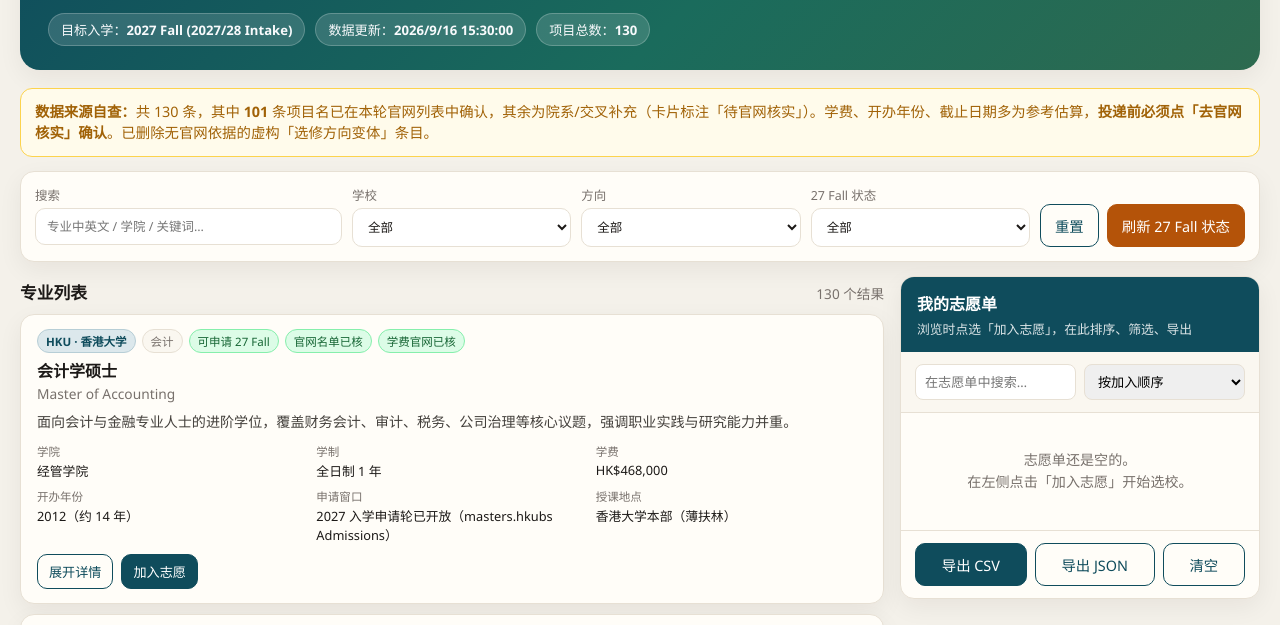
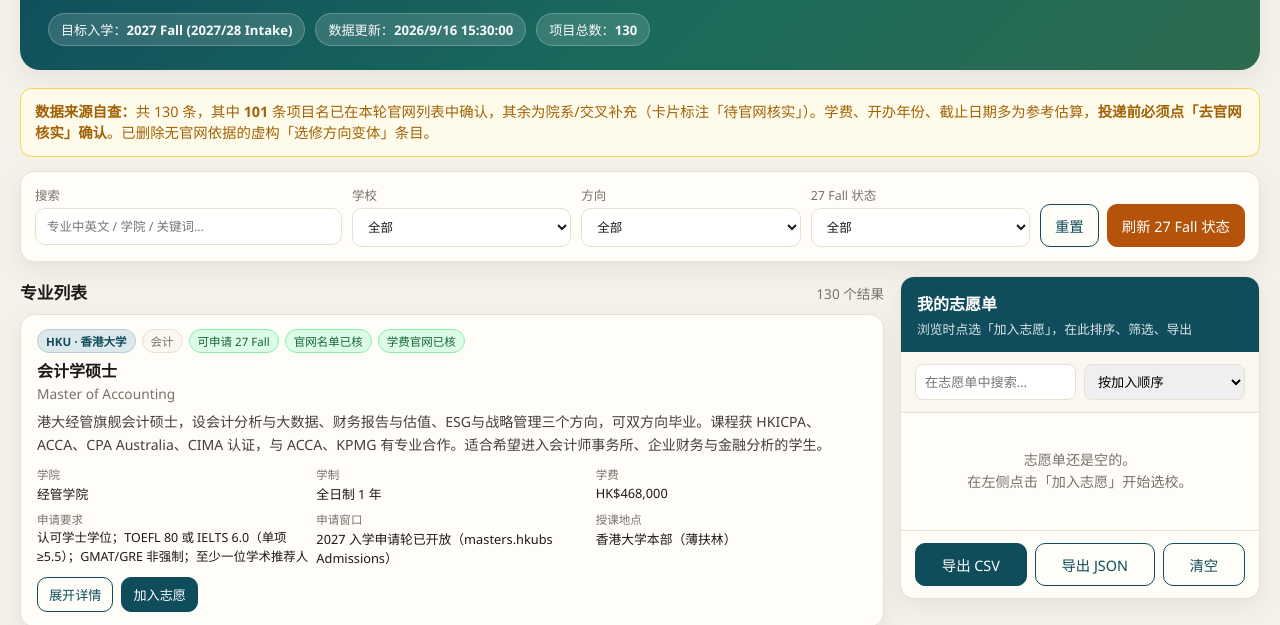
Before and after one commit to ghostLLC/hk5-masters-guide, a plain HTML site: page index.html in a window 1280 px wide. Shown: the part 126-751 px from the top of the page. Drawn offline with Linux system fonts and the light colour scheme.

Commit message:
增强专业简介展示，修复志愿单过期数据，卡片点击直达官网

```diff
--- a/app.js
+++ b/app.js
@@ -17,7 +17,10 @@
   function loadWish() {
     try {
       const raw = localStorage.getItem(WISH_KEY);
-      return raw ? JSON.parse(raw) : [];
+      const arr = raw ? JSON.parse(raw) : [];
+      // 清理已从库中删除的项目（如 MBA/EMBA）
+      const ids = new Set(PROGRAMMES.map(p => p.id));
+      return Array.isArray(arr) ? arr.filter(w => w && ids.has(w.id)) : [];
     } catch { return []; }
   }
   function saveWish() {
@@ -138,12 +141,12 @@
               <p class="en"><a class="prog-link" href="${p.website}" target="_blank" rel="noopener">${p.nameEn}</a></p>
             </div>
           </div>
-          <p class="desc">${p.desc}</p>
+          <p class="desc">${p.desc || ""}</p>
           <div class="meta-grid">
             <div><div class="k">学院</div><div class="v">${p.facultyCn || p.faculty}</div></div>
             <div><div class="k">学制</div><div class="v">${p.durationText}</div></div>
             <div><div class="k">学费</div><div class="v">${fmtTuition(p)}</div></div>
-            <div><div class="k">开办年份</div><div class="v">${p.foundedYear}（约 ${yearsAgo(p.foundedYear)} 年）</div></div>
+            <div><div class="k">申请要求</div><div class="v req-text">${p.requirements || "见官网"}</div></div>
             <div><div class="k">申请窗口</div><div class="v">${p.applyWindow}</div></div>
             <div><div class="k">授课地点</div><div class="v">${p.location}</div></div>
           </div>
@@ -152,10 +155,18 @@
             <button class="btn" data-act="wish">${wished ? "已在志愿单" : "加入志愿"}</button>
           </div>
           <div class="detail">
+            <div class="detail-block">
+              <div class="detail-label">专业简介</div>
+              <div class="detail-body">${p.desc || "—"}</div>
+            </div>
+            <div class="detail-block">
+              <div class="detail-label">申请要求</div>
+              <div class="detail-body">${p.requirements || "—"}</div>
+            </div>
             <dl>
-              <dt>申请要求</dt><dd>${p.requirements}</dd>
-              <dt>完整英文名</dt><dd>${p.nameEn}</dd>
+              <dt>英文名</dt><dd>${p.nameEn}</dd>
               <dt>学院（英文）</dt><dd>${p.faculty}</dd>
+              <dt>学制 / 开办</dt><dd>${p.durationText}（约 ${p.durationYears} 年）· ${p.foundedYear} 年起（约 ${yearsAgo(p.foundedYear)} 年）</dd>
               ${p.tuitionNote ? `<dt>学费说明</dt><dd>${p.tuitionNote}</dd>` : ""}
               ${p.jointPartner ? `<dt>联培学校/企业</dt><dd>${p.jointPartner}</dd>` : ""}
               <dt>27 Fall 状态</dt><dd>${st.label}</dd>
@@ -275,6 +286,8 @@
         <tr><th>允许投递时间</th><td>${p.applyWindow}</td></tr>
         <tr><th>联培学校/企业</th><td>${p.jointPartner || "—"}</td></tr>
         <tr><th>授课地点</th><td>${p.location}</td></tr>
+        <tr><th>专业简介</th><td>${p.desc || "—"}</td></tr>
+        <tr><th>申请要求</th><td>${p.requirements || "—"}</td></tr>
         <tr><th>官网</th><td><a class="prog-link" href="${p.website}" target="_blank" rel="noopener">${p.website}</a></td></tr>
         <tr><th>数据可信度</th><td>${p.sourceConfidence === "official-listed" ? "官网名单已确认" : "待官网核实（投递前请务必打开官网确认）"}</td></tr>
       </table>
--- a/data.js
+++ b/data.js
@@ -15,7 +15,7 @@ const PROGRAMMES = [
     "nameEn": "Master of Accounting",
     "nameCn": "会计学硕士",
     "category": "会计",
-    "desc": "面向会计与金融专业人士的进阶学位，覆盖财务会计、审计、税务、公司治理等核心议题，强调职业实践与研究能力并重。",
+    "desc": "港大经管旗舰会计硕士，设会计分析与大数据、财务报告与估值、ESG与战略管理三个方向，可双方向毕业。课程获 HKICPA、ACCA、CPA Australia、CIMA 认证，与 ACCA、KPMG 有专业合作。适合希望进入会计师事务所、企业财务与金融分析的学生。",
     "requirements": "认可学士学位；TOEFL 80 或 IELTS 6.0（单项≥5.5）；GMAT/GRE 非强制；至少一位学术推荐人",
     "tuitionHkd": 468000,
     "tuitionNote": "HK$468,000（2027 intake 官方 Composition Fee）",
@@ -41,7 +41,7 @@ const PROGRAMMES = [
     "nameEn": "Master of Accounting Analytics",
     "nameCn": "会计分析硕士",
     "category": "会计",
-    "desc": "新设交叉项目，将数据分析、人工智能与会计审计深度融合，培养智能财务与审计科技人才。",
+    "desc": "培养兼具会计专业知识与数据分析能力的复合人才，聚焦用数据、统计与计算模型解决审计、税务、法务会计与管理决策问题。课程含会计分析基础、高级会计分析、数据挖掘与深度学习等，获 HKICPA、CPA Australia、ACCA、CGMA 认证。",
     "requirements": "认可学士学位；TOEFL 80 或 IELTS 6.0（单项≥5.5）",
     "tuitionHkd": 468000,
     "tuitionNote": "HK$468,000（2027 intake 官方 Composition Fee）",
@@ -67,7 +67,7 @@ const PROGRAMMES = [
     "nameEn": "Master of Artificial Intelligence in Business",
     "nameCn": "商业人工智能硕士",
     "category": "信息系统",
-    "desc": "新设前沿项目，培养将生成式 AI、机器学习落地商业场景的产品、战略与管理人才。",
+    "desc": "面向商业场景的人工智能硕士，覆盖机器学习、生成式 AI 与商业落地，强调用 AI 驱动产品、运营与战略决策，适合技术与商科背景学生。",
     "requirements": "认可学士学位；TOEFL 80 或 IELTS 6.0",
     "tuitionHkd": 508000,
     "tuitionNote": "HK$508,000（2027 intake 官方 Composition Fee）",
@@ -93,7 +93,7 @@ const PROGRAMMES = [
     "nameEn": "Master of Economics",
     "nameCn": "经济学硕士",
     "category": "经济",
-    "desc": "扎实的微观、宏观、计量经济学训练，适合继续深造或进入金融、政策、咨询等领域。",
+    "desc": "系统训练微观经济学、宏观经济学、计量经济学与中国经济，毕业生可进入金融机构、政策研究、咨询或继续深造。设 Advanced Research Stream 供有志研究者选择。",
     "requirements": "认可学士学位；TOEFL 80 或 IELTS 6.0",
     "tuitionHkd": 438000,
     "tuitionNote": "HK$438,000（2027 intake 官方 Composition Fee）",
@@ -145,7 +145,7 @@ const PROGRAMMES = [
     "nameEn": "Master of Finance",
     "nameCn": "金融学硕士",
     "category": "金融",
-    "desc": "系统训练公司金融、投资分析、资产定价与风险管理，课程与 CFA 等专业资格高度衔接。",
+    "desc": "港大金融硕士，覆盖公司金融、资产定价、投资组合与风险管理，与 CFA 知识体系高度衔接，强调亚洲金融市场实践。",
     "requirements": "认可学士学位；TOEFL 80 或 IELTS 6.0；强烈建议 GMAT/GRE",
     "tuitionHkd": 508000,
     "tuitionNote": "HK$508,000（2027 intake 官方 Composition Fee）",
@@ -171,7 +171,7 @@ const PROGRAMMES = [
     "nameEn": "Master of Finance in Financial Technology",
     "nameCn": "金融科技金融学硕士",
     "category": "金融科技",
-    "desc": "融合金融与科技，覆盖区块链、数字支付、智能投顾、监管科技等，培养跨界金融科技创新人才。",
+    "desc": "金融与科技交叉项目，涵盖区块链、数字支付、智能投顾、监管科技与量化方法，培养金融科技创新与落地能力。",
     "requirements": "认可学士学位；TOEFL 80 或 IELTS 6.0",
     "tuitionHkd": 508000,
     "tuitionNote": "HK$508,000（2027 intake 官方 Composition Fee）",
@@ -197,7 +197,7 @@ const PROGRAMMES = [
     "nameEn": "Master of Global Management",
     "nameCn": "环球管理学硕士",
     "category": "管理",
-    "desc": "培养具备全球视野的管理者，强调跨文化领导力、国际商业战略与新兴市场经营。",
+    "desc": "环球管理硕士，强调跨文化领导力、国际商业战略与新兴市场经营，适合希望进入跨国企业与咨询的学生。",
     "requirements": "认可学士学位；TOEFL 80 或 IELTS 6.0",
     "tuitionHkd": 468000,
     "tuitionNote": "HK$468,000（2027 intake 官方 Composition Fee）",
@@ -223,7 +223,7 @@ const PROGRAMMES = [
     "nameEn": "Master of Science in Business Analytics",
     "nameCn": "商业分析理学硕士",
     "category": "商业分析",
-    "desc": "以数据驱动决策为核心，涵盖统计建模、机器学习、商业智能与行业应用。",
+    "desc": "以数据驱动商业决策为核心，课程覆盖统计建模、机器学习、社交网络分析、金融工程与服务运营，强调用分析工具创造商业价值。",
     "requirements": "认可学士学位；TOEFL 80 或 IELTS 6.0",
     "tuitionHkd": 468000,
     "tuitionNote": "HK$468,000（2027 intake 官方 Composition Fee）",
@@ -249,7 +249,7 @@ const PROGRAMMES = [
     "nameEn": "Master of Science in Marketing",
     "nameCn": "市场营销理学硕士",
     "category": "市场营销",
-    "desc": "覆盖消费者行为、品牌战略、数字营销与市场调研，兼顾亚洲市场特色。",
+    "desc": "市场营销硕士，覆盖消费者行为、品牌战略、数字营销与营销分析，兼顾亚洲市场特色与全球视野。",
     "requirements": "认可学士学位；TOEFL 80 或 IELTS 6.0",
     "tuitionHkd": 438000,
     "tuitionNote": "HK$438,000（2027 intake 官方 Composition Fee）",
@@ -377,7 +377,7 @@ const PROGRAMMES = [
     "nameEn": "Master of Accountancy",
     "nameCn": "会计学硕士",
     "category": "会计",
-    "desc": "AACSB/AMBA 认证，课程对接香港及国际会计师公会要求，注重专业实践与职业道德。",
+    "desc": "中大会计学硕士，对接香港及国际会计师专业资格要求，注重职业道德与实务能力，毕业生广泛进入 Big4 与企业财务。",
     "requirements": "本科学位（二等荣誉或B以上）；雅思6.5/托福79；GMAT/GRE非强制",
     "tuitionHkd": 420000,
     "tuitionNote": "HK$420,000（全日制全程，gs.cuhk 官方）",
@@ -455,7 +455,7 @@ const PROGRAMMES = [
     "nameEn": "MSc in Business Analytics",
     "nameCn": "商业分析理学硕士",
     "category": "商业分析",
-    "desc": "融合数据分析与商业决策，培养能够用数据讲故事、驱动业务增长的专业人才。",
+    "desc": "商业分析硕士，融合数据分析方法与商业决策，培养能够用数据讲故事、驱动业务增长的专业人才。2027 学费 HK$400,000。",
     "requirements": "本科学位；雅思6.5/托福79",
     "tuitionHkd": 400000,
     "tuitionNote": "HK$400,000（gs.cuhk 官方）",
@@ -505,7 +505,7 @@ const PROGRAMMES = [
     "nameEn": "MSc in Finance",
     "nameCn": "金融学理学硕士",
     "category": "金融",
-    "desc": "FT 全球排名前列（2026 全球第21），课程覆盖公司金融、投资、衍生品与金融科技。",
+    "desc": "中大金融硕士，FT 全球排名长期位居前列，覆盖公司金融、投资、衍生品与金融科技，可选全日制或兼读。",
     "requirements": "本科学位；雅思6.5/托福79；GMAT/GRE非强制但有加分",
     "tuitionHkd": 460000,
     "tuitionNote": "HK$460,000 全日制 / HK$365,000 兼读（gs.cuhk 官方）",
@@ -633,7 +633,7 @@ const PROGRAMMES = [
     "nameEn": "MSc in Management",
     "nameCn": "管理学理学硕士",
     "category": "管理",
-    "desc": "为非商科背景学生设计的综合管理硕士，覆盖战略、组织、营销、财务等核心模块。",
+    "desc": "为非商科背景学生设计的综合管理硕士，覆盖战略、组织行为、营销、财务与运营，强调实践与全球视野。",
     "requirements": "本科学位（优先非商科背景）；雅思6.5/托福79",
     "tuitionHkd": 435000,
     "tuitionNote": "HK$435,000（gs.cuhk 官方）",
@@ -659,7 +659,7 @@ const PROGRAMMES = [
     "nameEn": "MSc in Marketing",
     "nameCn": "市场营销理学硕士",
     "category": "市场营销",
-    "desc": "强调消费者洞察、数字营销与品牌战略，与业界联系紧密。",
+    "desc": "市场营销硕士，强调消费者洞察、数字营销与品牌战略，与业界联系紧密。",
     "requirements": "本科学位；雅思6.5/托福79",
     "tuitionHkd": 410000,
     "tuitionNote": "HK$410,000（gs.cuhk 官方）",
@@ -761,7 +761,7 @@ const PROGRAMMES = [
     "nameEn": "MSc in Accounting",
     "nameCn": "会计学理学硕士",
     "category": "会计",
-    "desc": "亚洲顶尖会计硕士，课程高度衔接专业资格，强调数据分析在会计中的应用。",
+    "desc": "科大会计硕士，课程高度衔接专业资格，强调数据分析在会计中的应用。2027/28 学费 HK$428,000。",
     "requirements": "本科学位；雅思6.5/托福80；建议GMAT/GRE",
     "tuitionHkd": 428000,
     "tuitionNote": "HK$428,000（2027/28 官方）",
@@ -787,7 +787,7 @@ const PROGRAMMES = [
     "nameEn": "MSc in Business Analytics",
     "nameCn": "商业分析理学硕士",
     "category": "商业分析",
-    "desc": "专设咨询实践方向与 AI-ready 课程，由业界顾问委员会支持，就业资源丰富。",
+    "desc": "科大商业分析硕士，设专项咨询实践方向与 AI-ready 课程，由业界顾问委员会支持，就业资源丰富。2027/28 学费 HK$415,000。",
     "requirements": "本科学位；雅思6.5/托福80；定量背景优先",
     "tuitionHkd": 415000,
     "tuitionNote": "HK$415,000（2027/28 官方）",
@@ -839,7 +839,7 @@ const PROGRAMMES = [
     "nameEn": "MSc in Family Office and Family Business",
     "nameCn": "家族办公室及家族企业理学硕士",
     "category": "金融",
-    "desc": "依托 Roger King 亚洲家族企业与家族办公室研究中心，培养家族财富治理与传承人才。",
+    "desc": "依托 Roger King 亚洲家族企业与家族办公室研究中心，培养家族财富治理、传承规划与家族办公室运营人才。2027/28 学费 HK$477,400。",
     "requirements": "本科学位；雅思6.5/托福80；有相关经验优先",
     "tuitionHkd": 477400,
     "tuitionNote": "HK$477,400（2027/28 官方）",
@@ -865,7 +865,7 @@ const PROGRAMMES = [
     "nameEn": "MSc in Finance",
     "nameCn": "金融学理学硕士",
     "category": "金融",
-    "desc": "亚洲最负盛名的金融硕士之一，课程覆盖公司金融、投资、金融科技与风险管理。",
+    "desc": "科大金融硕士，亚洲最负盛名的金融项目之一，覆盖公司金融、投资、风险管理与金融科技。2027/28 学费 HK$460,000。",
     "requirements": "本科学位；雅思6.5/托福80；强烈建议 GMAT/GRE",
     "tuitionHkd": 460000,
     "tuitionNote": "HK$460,000（2027/28 官方）",
@@ -1147,7 +1147,7 @@ const PROGRAMMES = [
     "nameEn": "MSc Operations and Supply Chain Management",
     "nameCn": "运营与供应链管理理学硕士",
     "category": "运营",
-    "desc": "QS 2026 全球第20、亚洲第2，运营与供应链领域极具竞争力。",
+    "desc": "运营与供应链管理硕士，QS 2026 全球第20、亚洲第2，运营与供应链领域极具竞争力。官方学费 HKD 330,000。",
     "requirements": "本科学位；雅思6.5/托福79",
     "tuitionHkd": 330000,
     "tuitionNote": "HKD 330,000（城大官方学费表）",
@@ -1199,7 +1199,7 @@ const PROGRAMMES = [
     "nameEn": "MSc Finance",
     "nameCn": "金融学理学硕士",
     "category": "金融",
-    "desc": "QS 2026 全球第53，课程覆盖公司金融、投资组合、风险管理与金融科技。",
+    "desc": "城大金融硕士，QS 2026 全球第53，覆盖公司金融、投资组合、风险管理与金融科技选修。官方学费 HKD 402,000。",
     "requirements": "本科学位；雅思6.5/托福79",
     "tuitionHkd": 402000,
     "tuitionNote": "HKD 402,000（城大官方学费表）",
@@ -1277,7 +1277,7 @@ const PROGRAMMES = [
     "nameEn": "MSc Artificial Intelligence in Business",
     "nameCn": "商业人工智能理学硕士",
     "category": "信息系统",
-    "desc": "前沿交叉项目，培养将 AI 技术落地商业场景的产品与管理人才。",
+    "desc": "商业人工智能硕士，培养将 AI 技术落地商业场景的产品与管理人才，覆盖智能系统、数据分析与商业应用。官方学费 HKD 393,000。",
     "requirements": "本科学位；雅思6.5/托福79",
     "tuitionHkd": 393000,
     "tuitionNote": "HKD 393,000（城大官方学费表）",
@@ -1485,7 +1485,7 @@ const PROGRAMMES = [
     "nameEn": "MSc Marketing",
     "nameCn": "市场营销理学硕士",
     "category": "市场营销",
-    "desc": "QS 2026 全球第40、亚洲第2，营销领域强势项目。",
+    "desc": "城大市场营销硕士，QS 2026 全球第40、亚洲第2，营销领域强势项目。官方学费 HKD 379,500。",
     "requirements": "本科学位；雅思6.5/托福79",
     "tuitionHkd": 379500,
     "tuitionNote": "HKD 379,500（城大官方学费表）",
@@ -1511,7 +1511,7 @@ const PROGRAMMES = [
     "nameEn": "MSc in Asset and Wealth Management",
     "nameCn": "资产及财富管理理学硕士",
     "category": "金融",
-    "desc": "覆盖数字资产管理与家族办公室财富管理两大方向，面向高净值服务行业。",
+    "desc": "资产与财富管理硕士，设数字资产管理与家族办公室财富管理方向，面向高净值服务行业。2027 官方学费 HK$519,000。",
     "requirements": "本科学位；雅思6.0/托福80",
     "tuitionHkd": 519000,
     "tuitionNote": "HK$519,000（官方学费页，30学分）",
@@ -1537,7 +1537,7 @@ const PROGRAMMES = [
     "nameEn": "MSc in Business Management",
     "nameCn": "商业管理理学硕士",
     "category": "管理",
-    "desc": "综合商业管理硕士，覆盖战略、营销、财务、运营等核心模块。",
+    "desc": "理大商业管理硕士，覆盖战略、营销、财务与运营核心模块，含海外暑期学校体验。2027 官方学费 HK$424,800。",
     "requirements": "本科学位；雅思6.0/托福80",
     "tuitionHkd": 424800,
     "tuitionNote": "HK$424,800（官方学费页，36学分，不含暑期学校）",
@@ -2047,7 +2047,7 @@ const PROGRAMMES = [
     "nameEn": "Master of Data Science",
     "nameCn": "数据科学硕士",
     "category": "数据科学",
-    "desc": "统计与计算机交叉的数据科学旗舰项目，覆盖机器学习、统计推断、大数据计算与行业应用。",
+    "desc": "港大数据科学硕士，统计与计算机交叉的旗舰项目，覆盖机器学习、统计推断、大数据计算与行业应用。全日制约 1.5 年。",
     "requirements": "本科学位（统计/CS/工程等相关）；雅思6.0/托福80",
     "tuitionHkd": 339840,
     "tuitionNote": "非本地 HK$339,840 / 本地 HK$324,000（MDASC 官方）",
@@ -2073,7 +2073,7 @@ const PROGRAMMES = [
     "nameEn": "MSc in Computer Science",
     "nameCn": "计算机科学理学硕士",
     "category": "信息系统",
-    "desc": "含金融计算、数据科学等方向，与金融科技、商业分析高度交叉。",
+    "desc": "计算机科学硕士，含金融计算、网络安全、多媒体与通用方向，与金融科技、商业分析高度交叉。",
     "requirements": "本科学位；雅思6.0/托福80",
     "tuitionHkd": 334800,
     "tuitionNote": "非本地 HK$334,800 / 本地 HK$240,000（2026/27 官方，2027/28 约10月更新）",
@@ -2099,7 +2099,7 @@ const PROGRAMMES = [
     "nameEn": "MSc in Statistics",
     "nameCn": "统计学理学硕士",
     "category": "数据科学",
-    "desc": "统计方法与数据建模训练，广泛应用于金融、市场、风险管理等商业领域。",
+    "desc": "统计学硕士，统计推断、实验设计、时间序列与数据建模，广泛应用于金融、市场与生物统计。",
     "requirements": "本科学位；雅思6.0/托福80",
     "tuitionHkd": 238800,
     "tuitionNote": "非本地 HK$238,800 / 本地 HK$228,000（官方）",
@@ -2393,7 +2393,7 @@ const PROGRAMMES = [
     "nameEn": "MSc in International Hospitality Management",
     "nameCn": "国际酒店管理理学硕士",
     "category": "酒店旅游",
-    "desc": "国际酒店管理，SHTM 世界排名领先，就业资源丰富。",
+    "desc": "国际酒店管理硕士，SHTM 世界排名领先，就业资源丰富，属酒店及旅游管理硕士组合课程。2027 官方学费 HK$341,000。",
     "requirements": "本科学位；雅思6.0/托福80",
     "tuitionHkd": 341000,
     "tuitionNote": "HK$341,000（官方：SHTM 方案）",
@@ -2573,7 +2573,7 @@ const PROGRAMMES = [
     "nameEn": "MSc in Quantitative Finance and FinTech",
     "nameCn": "量化金融及金融科技理学硕士",
     "category": "金融科技",
-    "desc": "量化金融与金融科技交叉，覆盖算法交易、风控建模、区块链金融。",
+    "desc": "量化金融与金融科技交叉项目，覆盖算法交易、风控建模与区块链金融。",
     "requirements": "本科学位（数学/工程/商科）；雅思6.0/托福80",
     "tuitionHkd": 418500,
     "tuitionNote": "按理大计算金融系相近费率约 HK$418,500，请再核实",
@@ -2597,7 +2597,7 @@ const PROGRAMMES = [
     "nameEn": "MSc in Data Science and Analytics",
     "nameCn": "数据科学及分析理学硕士",
     "category": "数据科学",
-    "desc": "数据科学与分析，覆盖机器学习、统计建模与商业智能应用。",
+    "desc": "数据科学与分析硕士，覆盖机器学习、统计建模与商业智能应用。2027 官方约 HK$418,500。",
     "requirements": "本科学位；雅思6.0/托福80",
     "tuitionHkd": 418500,
     "tuitionNote": "HK$13,500/学分 × 31 ≈ HK$418,500（官方学费页）",
--- a/index.html
+++ b/index.html
@@ -174,12 +174,17 @@ button { font: inherit; cursor: pointer; }
   margin: 0 0 10px;
   color: #44403c;
   font-size: .88rem;
-  line-height: 1.55;
+  line-height: 1.6;
   display: -webkit-box;
-  -webkit-line-clamp: 2;
+  -webkit-line-clamp: 3;
   -webkit-box-orient: vertical;
   overflow: hidden;
 }
+.card.expanded .desc { -webkit-line-clamp: unset; display: block; }
+.req-text { font-weight: 400; font-size: .78rem; line-height: 1.45; color: #44403c; }
+.detail-block { margin-bottom: 12px; }
+.detail-label { font-size: .75rem; color: var(--muted); margin-bottom: 4px; font-weight: 600; letter-spacing: .02em; }
+.detail-body { font-size: .9rem; line-height: 1.65; color: #292524; }
 .meta-grid {
   display: grid;
   grid-template-columns: repeat(3, minmax(0,1fr));
```
